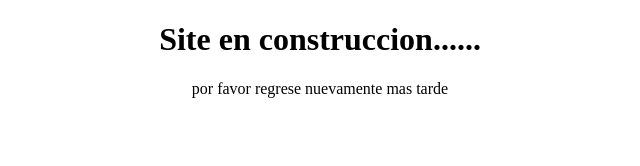
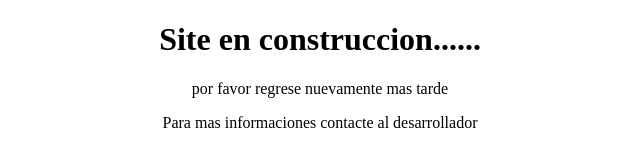
Before and after one commit to vitres8/developer-assistant, a plain HTML site: page index.html in a window 1280 px wide. Shown: the whole page, without its empty margins (320-960 px from the left). Drawn offline with Linux system fonts and the light colour scheme.

Commit message:
Se colocan informaciones al usuario

```diff
--- a/index.html
+++ b/index.html
@@ -10,6 +10,7 @@
     <div style="text-align: center;">
         <h1>Site en construccion......</h1>
         <p>por favor regrese nuevamente mas tarde</p>
+        <p>Para mas informaciones contacte al desarrollador</p>
 
     </div>
 </body>
```
